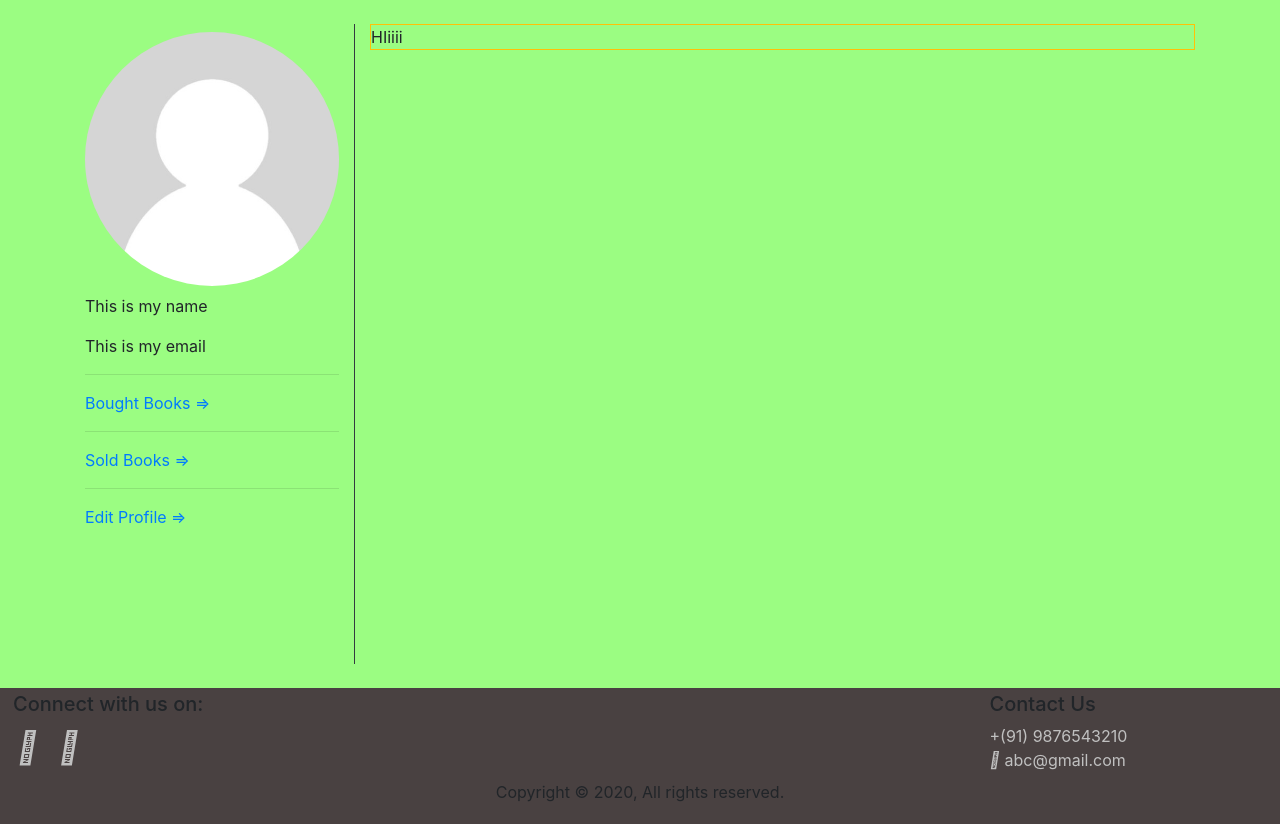
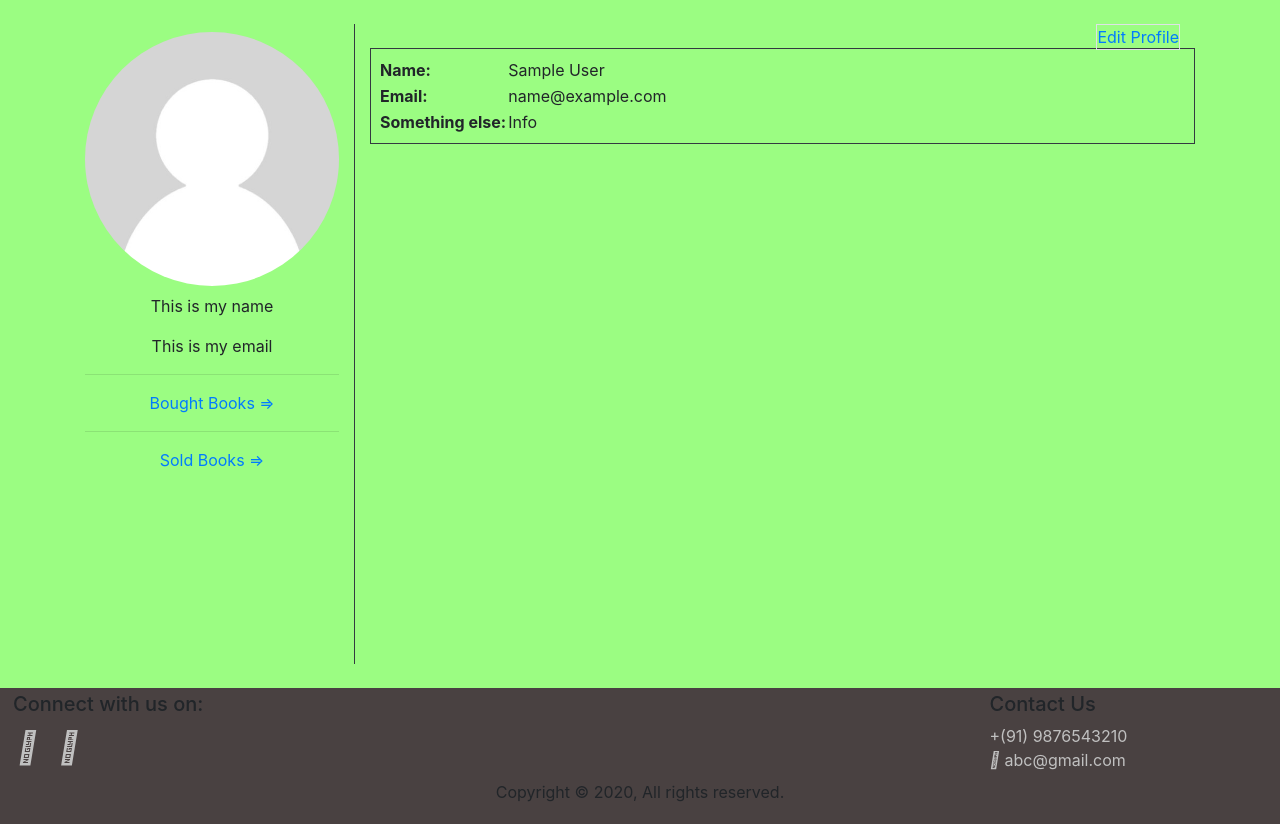
Before and after one commit to snehageorge25/Mini-Project, a Flask app: page /profile in a window 1280 px wide. Shown: the part 82-906 px from the top of the page. Run offline with Flask 2, Linux system fonts and the light colour scheme; the visitor is signed in with stand-in values (Sample User, id 1); tables that the repository leaves empty or names only in its code hold one stand-in row (values such as "Sample post"); some libraries are stand-ins or nearby versions.

Commit message:
My profile page changes made

```diff
--- a/app.py
+++ b/app.py
@@ -57,11 +57,24 @@ def sell_books():
 
 @app.route('/profile')
 def profile():
-    return render_template('profile.html')
+    userid = session['id']
+    user = f'SELECT `id`, `name`, `email`, `pw` FROM `users` WHERE `id` = {userid} '
+    cursor = conn.cursor(dictionary=True)
+    cursor.execute(user)
+    user = cursor.fetchone()
+    return render_template('profile.html', user=user)
 
 @app.route('/edit_profile')
 def edit_profile():
     edit_form = EditProfileForm()
+    userid = session['id']
+    user = f'SELECT `id`, `name`, `email`, `pw` FROM `users` WHERE `id` = {userid} '
+    cursor = conn.cursor()
+    cursor.execute(user)
+    user = cursor.fetchone()
+    if request.method == 'GET':
+        edit_form.name.data = user[1]
+        edit_form.email.data = user[2]
     return render_template('edit_profile.html', edit_form=edit_form)
 
 @app.route('/bought_books')
--- a/static/styles/styles.css
+++ b/static/styles/styles.css
@@ -9,8 +9,6 @@ background: #9bfd82;
     background-color: #3c1642;
     /* background-color: #8980f5; */
 }
-
-
 
 /* form start  */
 
--- a/templates/profile.html
+++ b/templates/profile.html
@@ -2,7 +2,27 @@
 {% block title %} My Profile {% endblock %}
 
 {% block content %}
- <div class="border border-warning">
-    HIiiii
- </div>
+<div>
+   <div class="col-12">
+      <div class="float-right border"><a href="/edit_profile">Edit Profile</a></div>
+   </div>
+   <br>
+   <div class="border border-dark p-2">
+      <table>
+         <tr>
+            <th>Name:</th>
+            <td>{{ user.name }}</td>
+         </tr>
+         <tr>
+            <th>Email:</th>
+            <td>{{ user.email }}</td>
+         </tr>
+         <tr>
+            <th>Something else:</th>
+            <td>Info</td>
+         </tr>
+      </table>
+   </div>
+</div>
+
  {% endblock %}
--- a/templates/profile_base.html
+++ b/templates/profile_base.html
@@ -4,7 +4,7 @@
 <div class="container my-4">
     <div class="row">
         <div class="col-lg-3 col-md-4 border-right border-dark" style="height:80vh">
-            <div>
+            <div class="text-center">
                 <img src="{{ url_for('static', filename='images/emptyprofile.jpg') }}" class="img-fluid rounded-circle my-2">
                 <p> This is my name </p>
                 This is my email
@@ -12,8 +12,6 @@
                 <a href="/bought_books">Bought Books &rArr;</a>
                 <hr>
                 <a href="/sold_books">Sold Books &rArr;</a>
-                <hr>
-                <a href="/edit_profile">Edit Profile &rArr;</a>
             </div>
         </div>
         <div class="col-lg-9 col-md-8">
```
Also changed, not shown: templates/edit_profile.html (+7 -5 lines).
